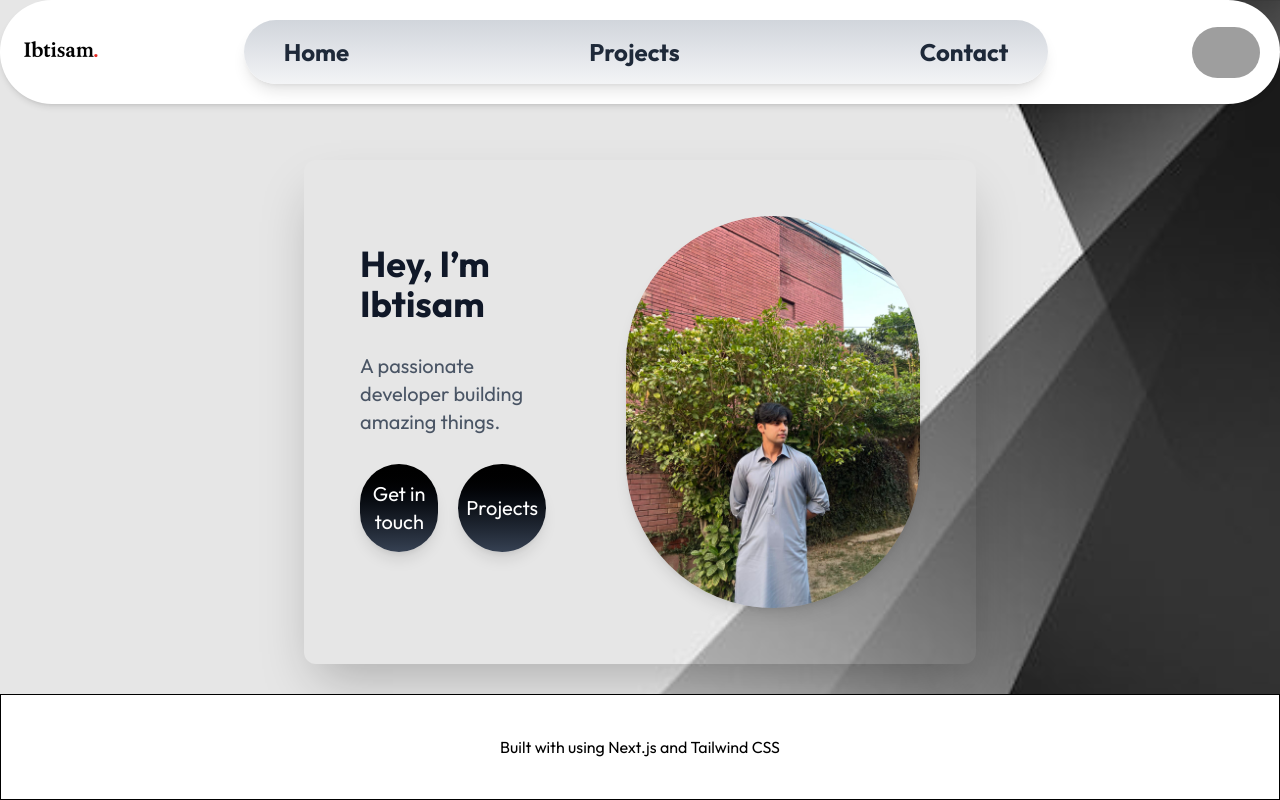
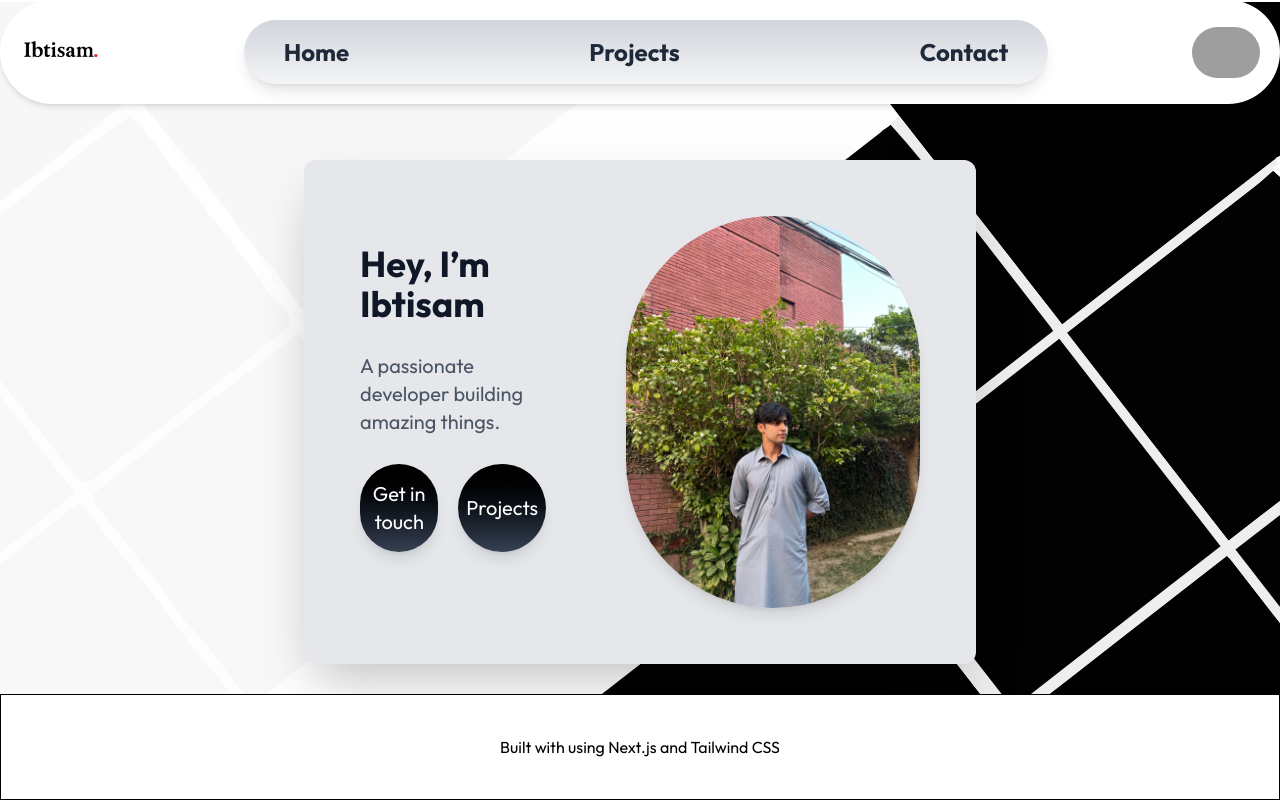
Before and after one commit to ibtisaaamr0/PORTFOLIO2, a Next.js app: page / in a window 1280 px wide. Shown: the top 800 px of the page. Built offline with nearby package versions, Linux system fonts and the light colour scheme; grey boxes are pictures that could not be loaded; a web font is replaced by a local one.

Commit message:
added changes

```diff
--- a/app/layout.jsx
+++ b/app/layout.jsx
@@ -21,7 +21,7 @@ export default function RootLayout({ children }) {
     <html lang="en" suppressHydrationWarning={true}>
        <body
         className={`${outfit.className} ${ovo.className} antialiased bg-cover bg-center bg-no-repeat `}
-        style={{ backgroundImage:"url('/bg.jpg')",
+        style={{ backgroundImage:"url('/bg.svg')",
           backgroundAttachment: "fixed",
           backgroundPosition: "center",
           backgroundRepeat: "no-repeat",
--- a/app/page.jsx
+++ b/app/page.jsx
@@ -17,7 +17,7 @@ export default function Home() {
 
       <main className="min-h-xs flex flex-col justify-center items-center bg-transparent px-10 py-10 gap-15 mb-40">
 
-        <div className="rounded-full md:rounded-xl flex flex-col-reverse lg:gap-20 gap-10 md:flex-row items-center justify-between max-w-xs xs:w-[95%] sm:max-w-md md:max-w-lg lg:max-w-xl xl:max-w-2xl 2xl:max-w-4xl mt-5 shadow-2xl p-3.5 lg:p-14 md:p-6  bg-transparent md:mt-30 md:py-20 md:px-5">
+        <div className="rounded-full md:rounded-xl flex flex-col-reverse lg:gap-20 gap-10 md:flex-row items-center justify-between max-w-xs xs:w-[95%] sm:max-w-md md:max-w-lg lg:max-w-xl xl:max-w-2xl 2xl:max-w-4xl mt-5 shadow-2xl p-3.5 lg:p-14 md:p-6  bg-gray-200 md:mt-30 md:py-20 md:px-5">
 
           <div className="text-left ">
             <h1 className="text-xl md:text-2xl xl:text-4xl font-bold text-gray-900 typing-animation">Hey, I’m Ibtisam </h1>
```
Also changed, not shown: public/bg.png (added), public/bg.svg (added).
